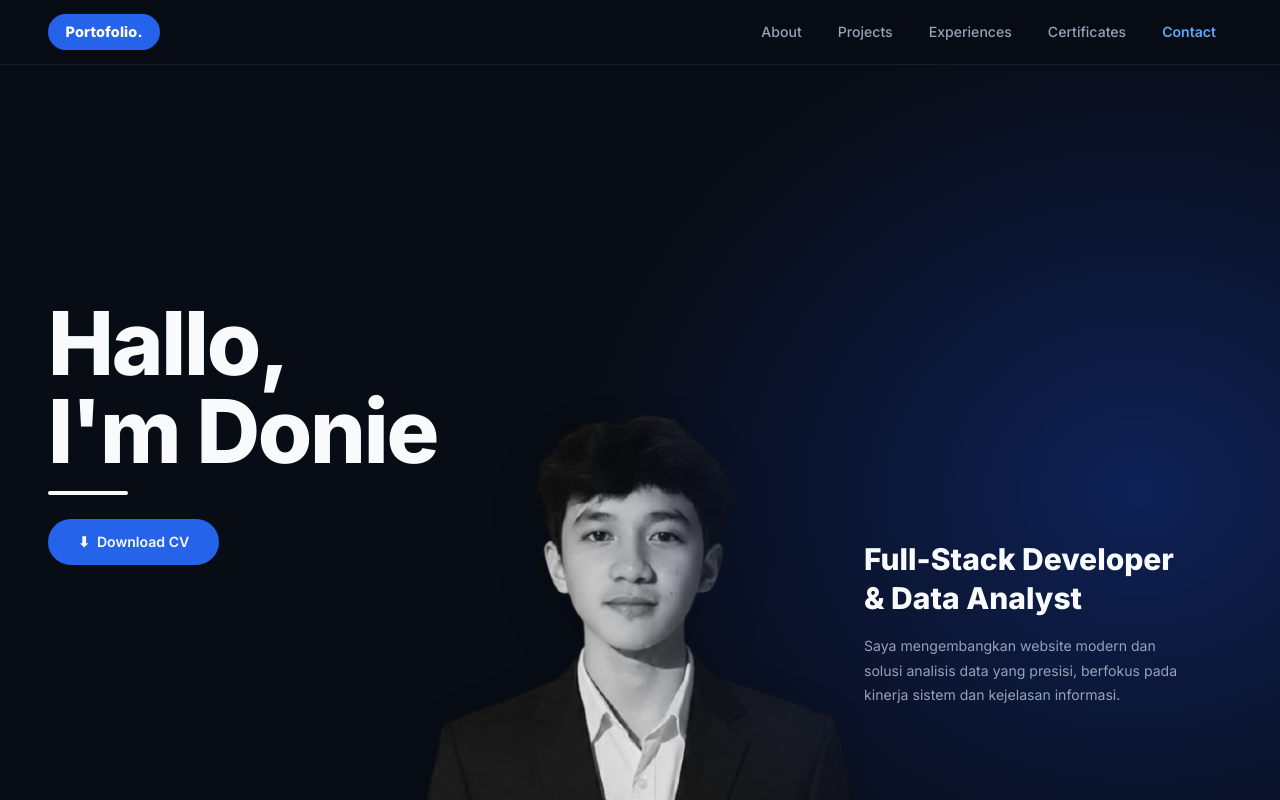
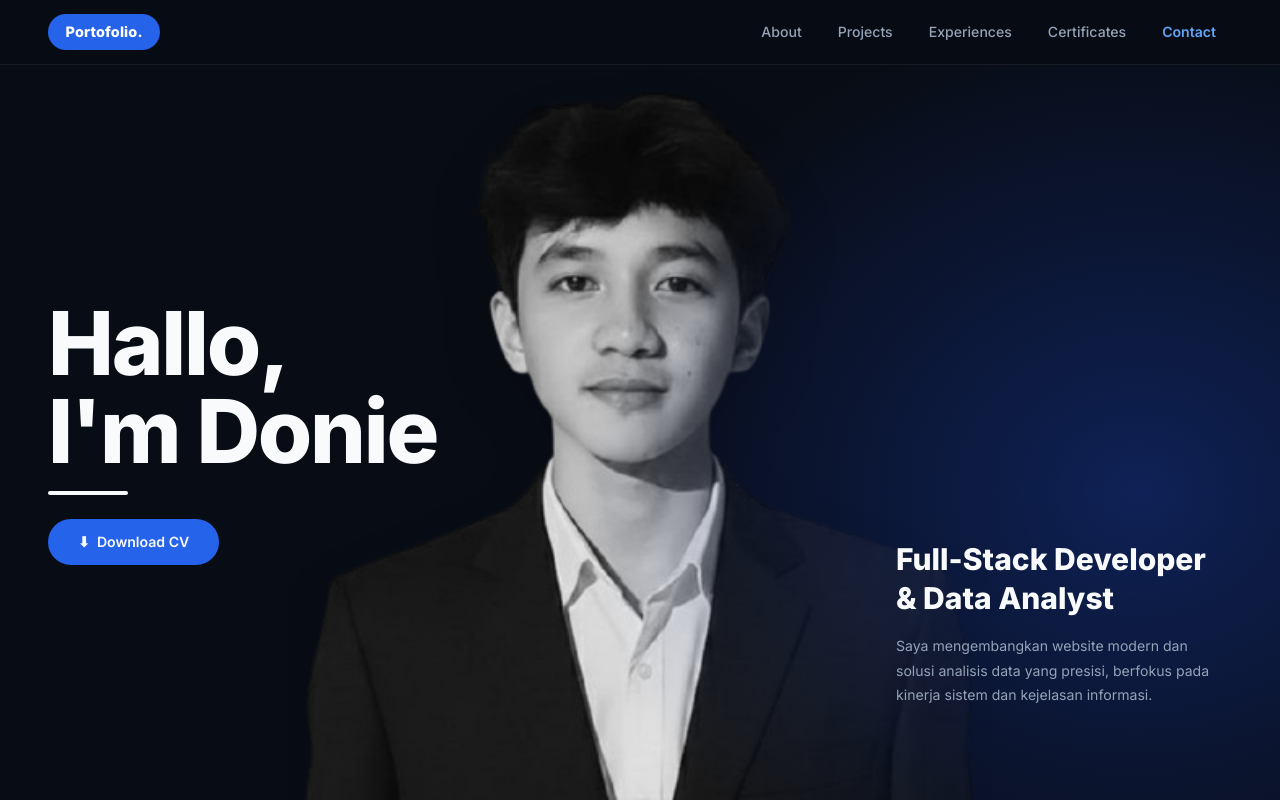
Before and after one commit to dmakapeli-prog/doni-portfolio, a Next.js app: page / in a window 1280 px wide. Shown: the top 800 px of the page. Built offline with nearby package versions, Linux system fonts and the light colour scheme.

Commit message:
UI Fix: Restore massive image scale with bottom fade and slightly nudge right text to prevent overlap

```diff
--- a/app/page.js
+++ b/app/page.js
@@ -105,7 +105,7 @@ function HeroSection() {
         </div>
 
         {/* KANAN — Role & Description */}
-        <div className="absolute right-6 lg:right-16 xl:right-24 bottom-[25%] lg:bottom-[30%] flex flex-col items-start z-10 max-w-[18rem] md:max-w-xs hero-right fade-up fd3">
+        <div className="absolute right-6 lg:right-12 xl:right-16 bottom-[25%] lg:bottom-[30%] flex flex-col items-start z-10 max-w-sm hero-right fade-up fd3">
           <h2 className="hero-role text-2xl lg:text-3xl">
             Full-Stack Developer<br className="hidden lg:block" />&amp; Data Analyst
           </h2>
@@ -119,7 +119,7 @@ function HeroSection() {
         <img
           src="/donie-profile.png"
           alt="Donie Makapeli — Full-Stack Developer & Data Analyst"
-          className="absolute bottom-0 left-1/2 -translate-x-1/2 w-auto h-[65vh] md:h-[70vh] lg:h-[75vh] max-w-3xl object-contain object-bottom grayscale drop-shadow-2xl z-0 pointer-events-none [-webkit-mask-image:linear-gradient(to_bottom,black_75%,transparent_100%)] [mask-image:linear-gradient(to_bottom,black_75%,transparent_100%)]"
+          className="absolute bottom-0 left-1/2 -translate-x-1/2 w-[85%] md:w-[65%] lg:w-[55%] max-w-[900px] h-auto object-contain object-bottom grayscale drop-shadow-2xl z-0 pointer-events-none [-webkit-mask-image:linear-gradient(to_bottom,black_80%,transparent_100%)] [mask-image:linear-gradient(to_bottom,black_80%,transparent_100%)]"
         />
 
       </div>
```
